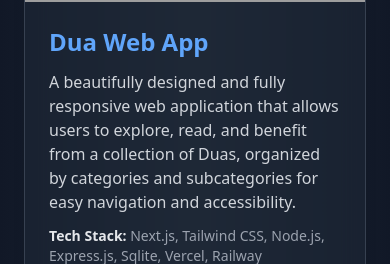
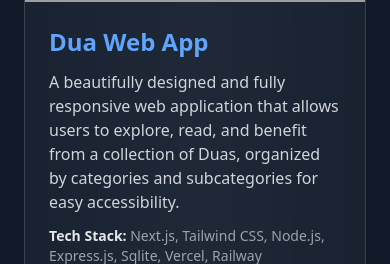
Before and after one commit to Monjurul-190629/Portfolio_website, a React (Vite) app: page /Project in a window 390 px wide. Shown: the part 515-779 px from the top of the page. Built offline with nearby package versions, Linux system fonts and the light colour scheme; grey boxes are pictures that could not be loaded.

Commit message:
some bugs are fixed now

```diff
--- a/src/Pages/Projects/Project.jsx
+++ b/src/Pages/Projects/Project.jsx
@@ -27,7 +27,7 @@
             id: 1,
             title: "Dua Web App",
             description:
-              "A beautifully designed and fully responsive web application that allows users to explore, read, and benefit from a collection of Duas, organized by categories and subcategories for easy navigation and accessibility.",
+              "A beautifully designed and fully responsive web application that allows users to explore, read, and benefit from a collection of Duas, organized by categories and subcategories for easy accessibility.",
             tech: "Next.js, Tailwind CSS, Node.js, Express.js, Sqlite, Vercel, Railway",
             img: "https://img.freepik.com/premium-photo/sheikh-zayed-grand-mosque-abu-dhabi-united-arab-emirates_255175-2412.jpg",
             live: "https://dua-web-app-12345.vercel.app/",
--- a/src/main.jsx
+++ b/src/main.jsx
@@ -9,7 +9,7 @@
 
 createRoot(document.getElementById('root')).render(
   <StrictMode>
-   <div className='mx-auto'>
+   <div className='overflow-x-hidden md:overflow-x-visible'>
    <RouterProvider router={router} />
    </div>
   </StrictMode>,
```
Also changed, not shown: src/index.css (line endings or trailing spaces).
